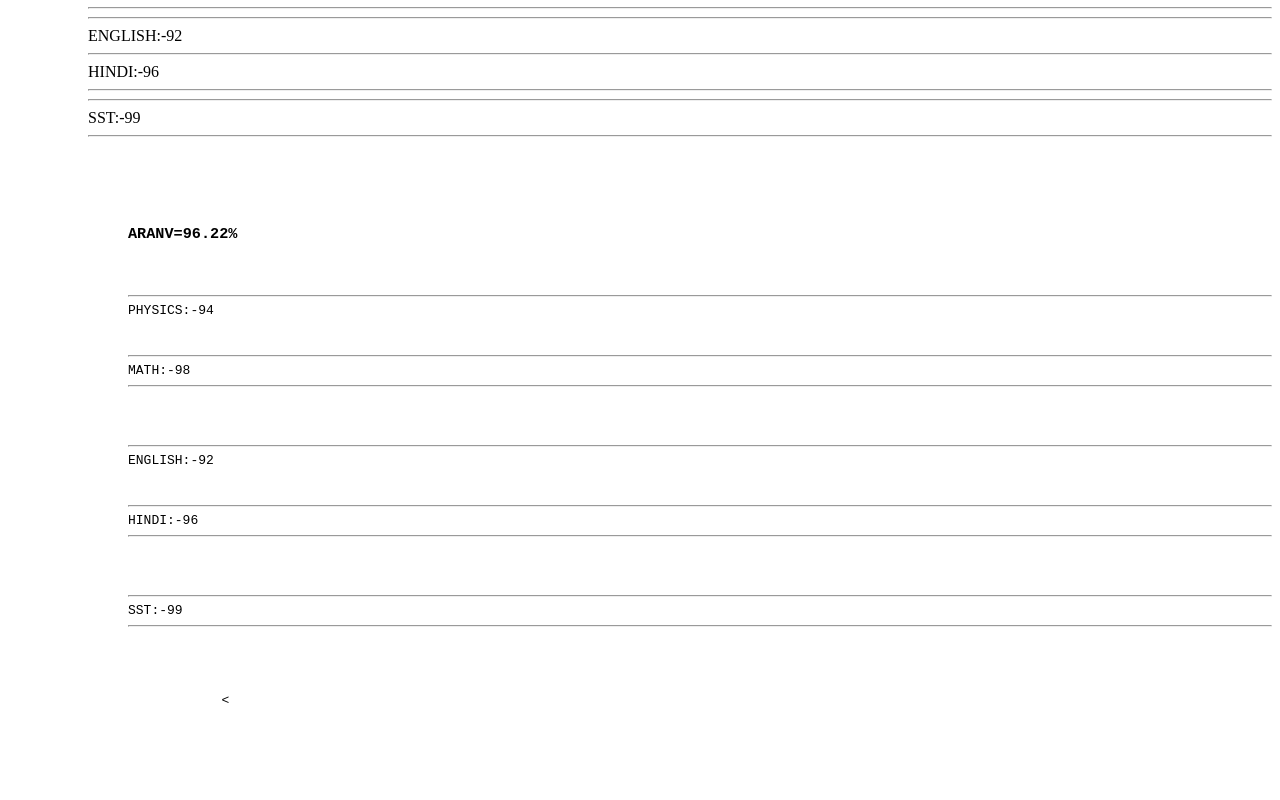
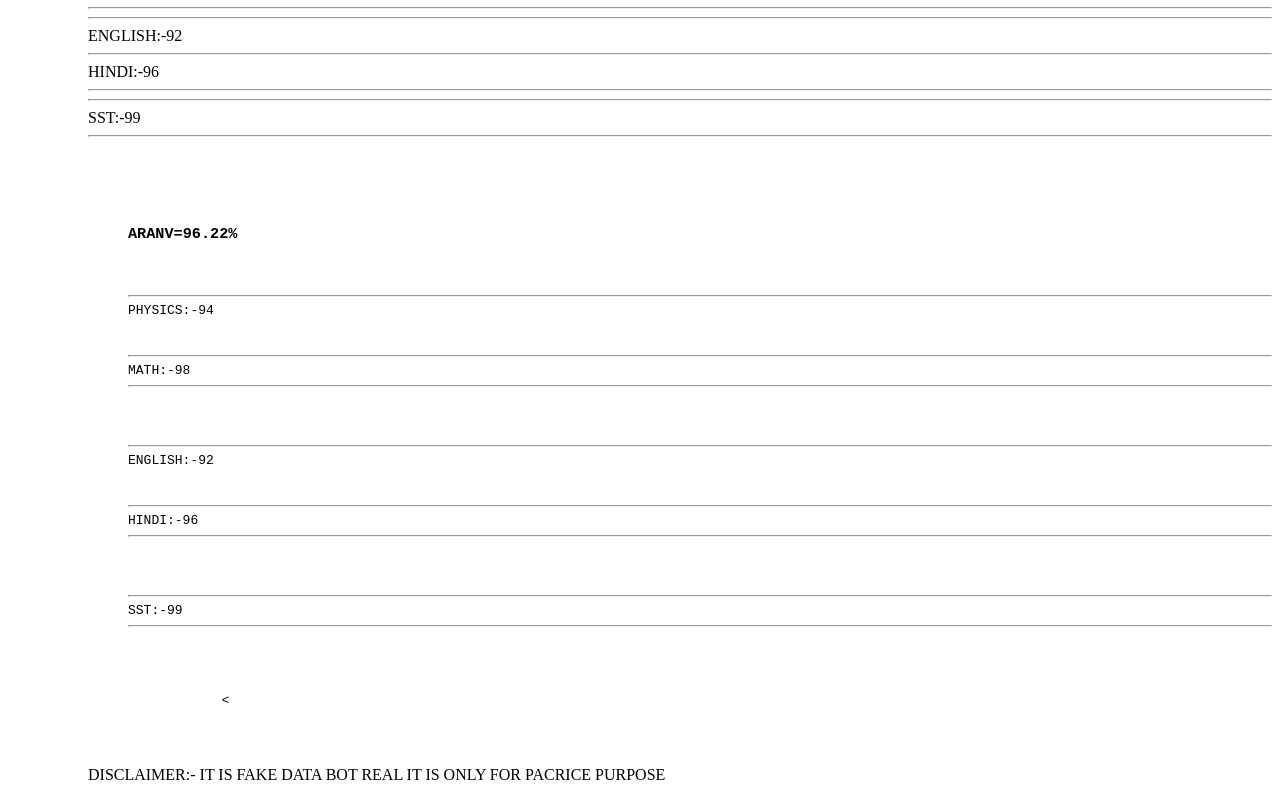
Before and after one commit to Priyank775/My-Website-, a plain HTML site: page index.html in a window 1280 px wide. Shown: the part 796-1596 px from the top of the page. Before the commit the page ends 1565 px from the top, so only its background shows below. Drawn offline with Linux system fonts and the light colour scheme.

Commit message:
Update index.html

```diff
--- a/index.html
+++ b/index.html
@@ -54,7 +54,7 @@
 
 
           </PRE>
-
+<footer>DISCLAIMER:- IT IS FAKE DATA BOT REAL IT IS ONLY FOR PACRICE PURPOSE</footer>
 
 
 
```
